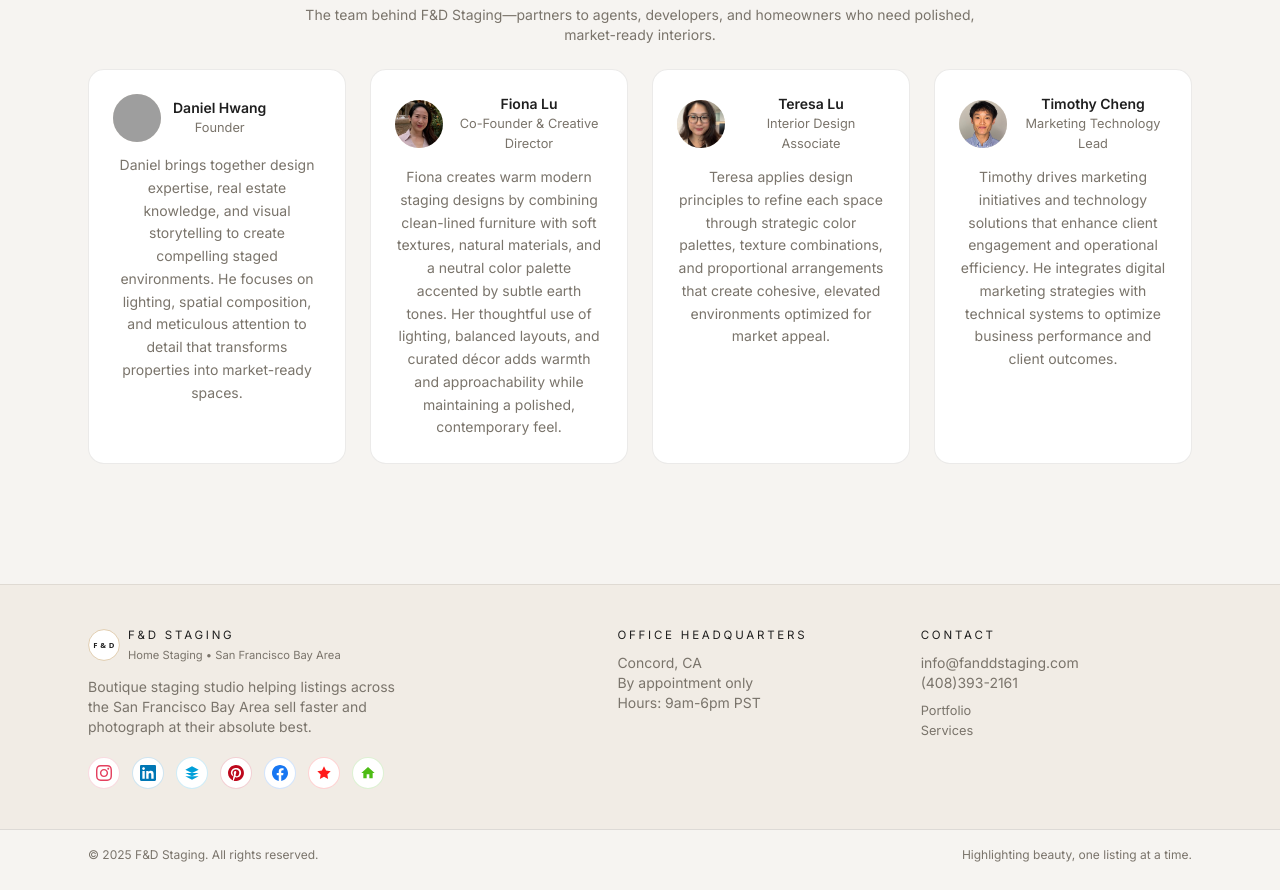
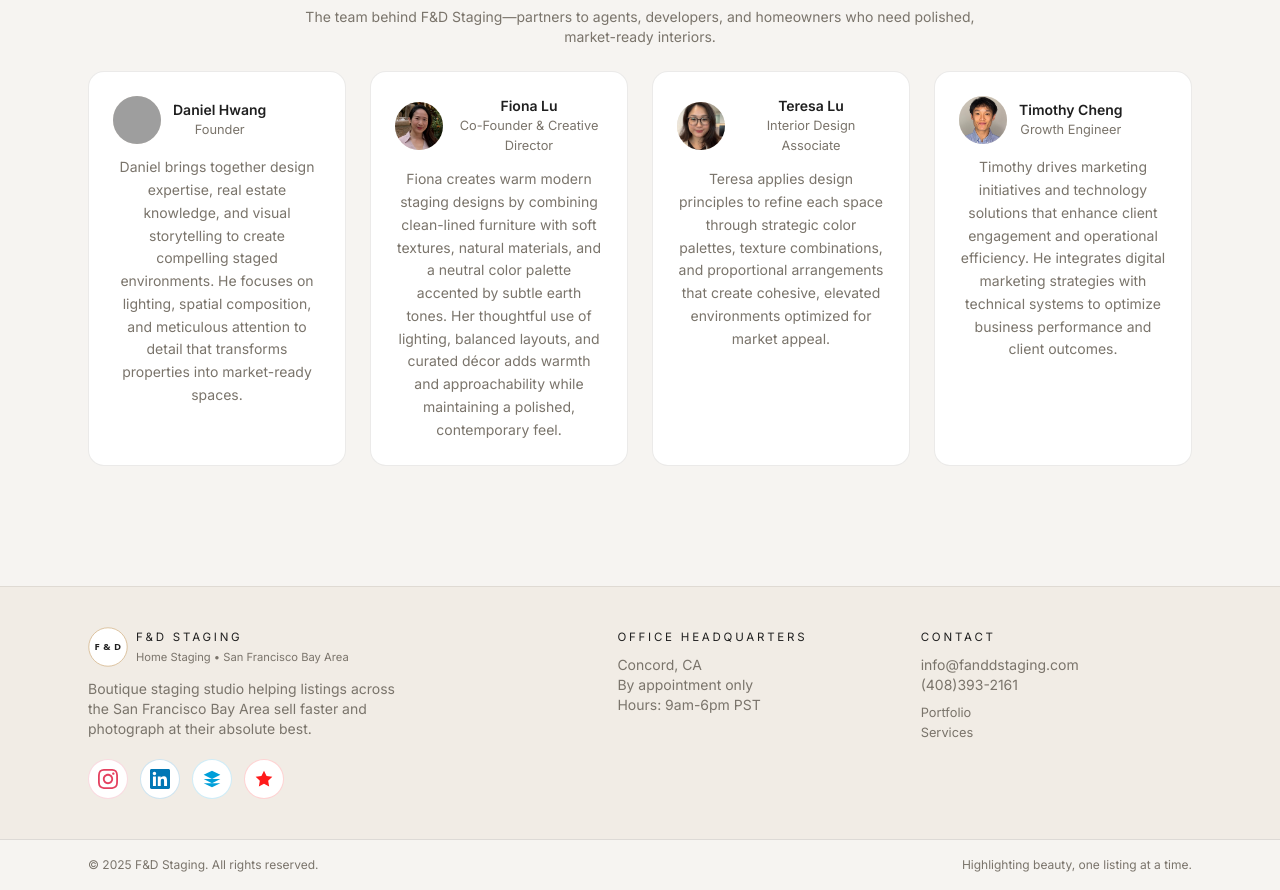
Before and after one commit to timothychengg/fd-staging, a Next.js app: page /about in a window 1280 px wide. Shown: the part 692-1582 px from the top of the page. Built offline with nearby package versions, Linux system fonts and the light colour scheme; grey boxes are pictures that could not be loaded.

Commit message:
Update Timothy title to Growth Engineer, remove Pinterest/Facebook/Houzz, increase social media and logo sizes

```diff
--- a/app/about/page.js
+++ b/app/about/page.js
@@ -195,9 +195,7 @@ export default function AboutPage() {
                   <h3 className='text-sm font-semibold text-luxtxt'>
                     Timothy Cheng
                   </h3>
-                  <p className='text-[0.8rem] text-luxmuted'>
-                    Marketing Technology Lead
-                  </p>
+                  <p className='text-[0.8rem] text-luxmuted'>Growth Engineer</p>
                 </div>
               </div>
               <p className='text-luxmuted leading-relaxed'>
--- a/components/Logo.js
+++ b/components/Logo.js
@@ -2,9 +2,9 @@ import { memo } from 'react';
 
 export const Logo = memo(function Logo({ className = '', size = 'default' }) {
   const sizes = {
-    small: 'h-8 w-8',
-    default: 'h-9 w-9',
-    large: 'h-12 w-12',
+    small: 'h-10 w-10',
+    default: 'h-11 w-11',
+    large: 'h-14 w-14',
   };
 
   const sizeClass = sizes[size] || sizes.default;
--- a/components/SocialLinks.js
+++ b/components/SocialLinks.js
@@ -11,7 +11,7 @@ export const SocialLinks = memo(function SocialLinks({ className = '' }) {
       hoverColor: '#C13584',
       icon: (
         <svg
-          className='h-4 w-4'
+          className='h-5 w-5'
           fill='currentColor'
           viewBox='0 0 24 24'
           xmlns='http://www.w3.org/2000/svg'
@@ -27,7 +27,7 @@ export const SocialLinks = memo(function SocialLinks({ className = '' }) {
       hoverColor: '#005885',
       icon: (
         <svg
-          className='h-4 w-4'
+          className='h-5 w-5'
           fill='currentColor'
           viewBox='0 0 24 24'
           xmlns='http://www.w3.org/2000/svg'
@@ -43,44 +43,12 @@ export const SocialLinks = memo(function SocialLinks({ className = '' }) {
       hoverColor: '#007BA8',
       icon: (
         <svg
-          className='h-4 w-4'
+          className='h-5 w-5'
           fill='currentColor'
           viewBox='0 0 24 24'
           xmlns='http://www.w3.org/2000/svg'
         >
           <path d='M12 2L2 7l10 5 10-5-10-5zM2 17l10 5 10-5M2 12l10 5 10-5' />
-        </svg>
-      ),
-    },
-    {
-      href: 'https://www.pinterest.com/fanddstaging',
-      label: 'Follow us on Pinterest',
-      color: '#BD081C',
-      hoverColor: '#8B0614',
-      icon: (
-        <svg
-          className='h-4 w-4'
-          fill='currentColor'
-          viewBox='0 0 24 24'
-          xmlns='http://www.w3.org/2000/svg'
-        >
-          <path d='M12 0C5.373 0 0 5.372 0 12c0 5.084 3.163 9.426 7.627 11.174-.105-.949-.2-2.405.042-3.441.219-.937 1.407-5.965 1.407-5.965s-.359-.72-.359-1.781c0-1.663.967-2.911 2.168-2.911 1.023 0 1.518.769 1.518 1.69 0 1.029-.653 2.567-.992 3.992-.285 1.193.6 2.165 1.775 2.165 2.128 0 3.768-2.245 3.768-5.487 0-2.861-2.063-4.869-5.008-4.869-3.41 0-5.409 2.562-5.409 5.199 0 1.033.394 2.143.889 2.741.099.12.112.225.085.345-.09.375-.293 1.199-.334 1.363-.053.225-.172.271-.402.165-1.495-.69-2.433-2.878-2.433-4.646 0-3.776 2.748-7.252 7.92-7.252 4.158 0 7.392 2.967 7.392 6.923 0 4.135-2.607 7.462-6.233 7.462-1.214 0-2.354-.629-2.758-1.379l-.749 2.848c-.269 1.045-1.004 2.352-1.498 3.146 1.123.345 2.306.535 3.487.535 6.624 0 12-5.373 12-12C24 5.372 18.627.001 12.001.001z' />
-        </svg>
-      ),
-    },
-    {
-      href: 'https://www.facebook.com/fanddstaging',
-      label: 'Like us on Facebook',
-      color: '#1877F2',
-      hoverColor: '#1460D1',
-      icon: (
-        <svg
-          className='h-4 w-4'
-          fill='currentColor'
-          viewBox='0 0 24 24'
-          xmlns='http://www.w3.org/2000/svg'
-        >
-          <path d='M24 12.073c0-6.627-5.373-12-12-12s-12 5.373-12 12c0 5.99 4.388 10.954 10.125 11.854v-8.385H7.078v-3.47h3.047V9.43c0-3.007 1.792-4.669 4.533-4.669 1.312 0 2.686.235 2.686.235v2.953H15.83c-1.491 0-1.956.925-1.956 1.874v2.25h3.328l-.532 3.47h-2.796v8.385C19.612 23.027 24 18.062 24 12.073z' />
         </svg>
       ),
     },
@@ -91,28 +59,12 @@ export const SocialLinks = memo(function SocialLinks({ className = '' }) {
       hoverColor: '#D32323',
       icon: (
         <svg
-          className='h-4 w-4'
+          className='h-5 w-5'
           fill='currentColor'
           viewBox='0 0 24 24'
           xmlns='http://www.w3.org/2000/svg'
         >
           <path d='M12 2l3.09 6.26L22 9.27l-5 4.87 1.18 6.88L12 17.77l-6.18 3.25L7 14.14 2 9.27l6.91-1.01L12 2z' />
-        </svg>
-      ),
-    },
-    {
-      href: 'https://www.houzz.com/professionals/home-stagers/fanddstaging',
-      label: 'View us on Houzz',
-      color: '#4DBC15',
-      hoverColor: '#3FA012',
-      icon: (
-        <svg
-          className='h-4 w-4'
-          fill='currentColor'
-          viewBox='0 0 24 24'
-          xmlns='http://www.w3.org/2000/svg'
-        >
-          <path d='M10 20v-6h4v6h5v-8h3L12 3 2 12h3v8z' />
         </svg>
       ),
     },
@@ -126,7 +78,7 @@ export const SocialLinks = memo(function SocialLinks({ className = '' }) {
           href={link.href}
           target='_blank'
           rel='noopener noreferrer'
-          className='flex h-8 w-8 items-center justify-center rounded-full border bg-white transition-all hover:shadow-sm'
+          className='flex h-10 w-10 items-center justify-center rounded-full border bg-white transition-all hover:shadow-sm'
           style={{
             color: link.color,
             borderColor: `${link.color}30`,
```
